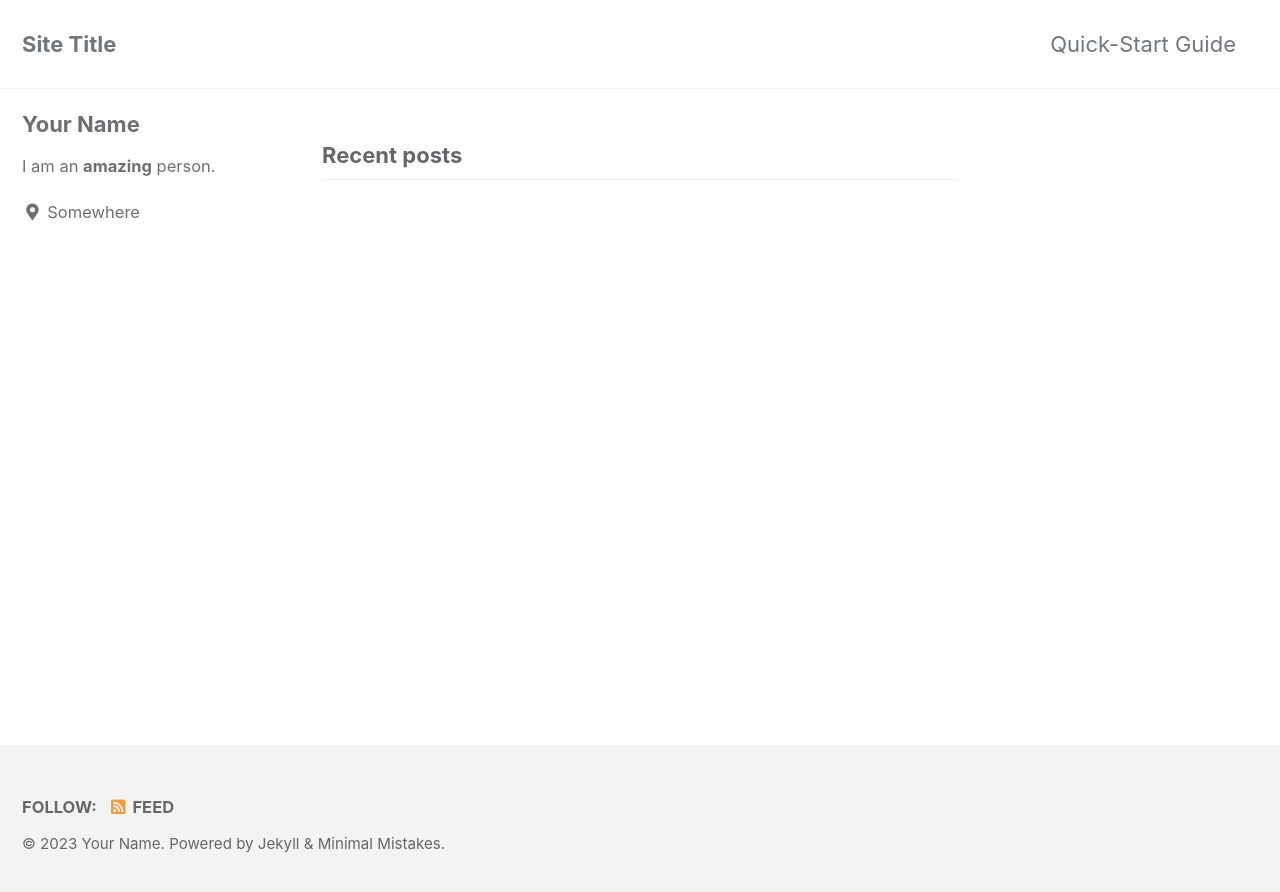
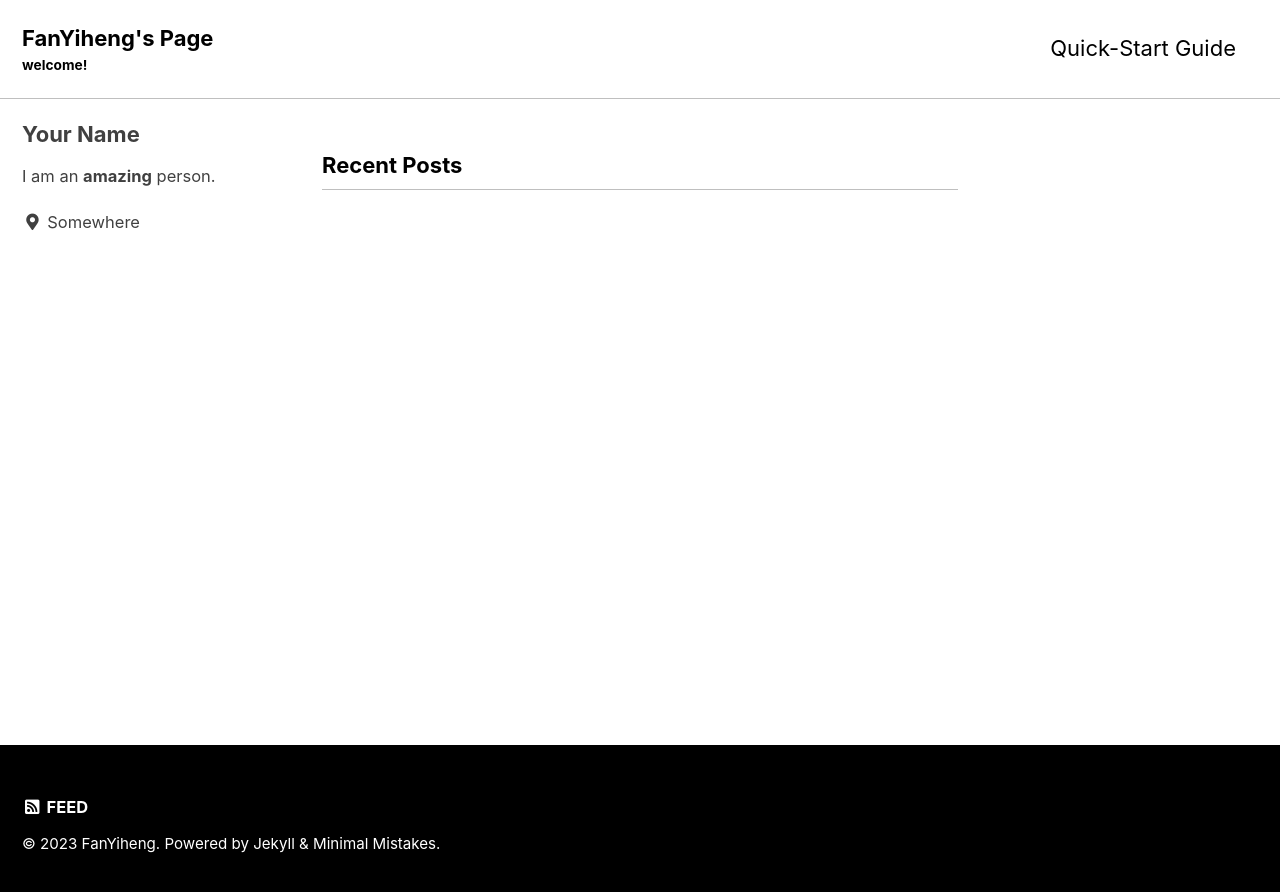
Before and after one commit to Fan-Yiheng/Fan-Yiheng.github.io, a Jekyll site: the page built from index.html, in a window 1280 px wide. Shown: the top 892 px of the page. Built offline with Jekyll 4.4.1, drawn with Linux system fonts in a browser that asks for light colours; cached includes are drawn as plain includes; the list of posts is cut into pages by our own code.

Commit message:
Update _config.yml

```diff
--- a/_config.yml
+++ b/_config.yml
@@ -12,18 +12,18 @@
 
 # theme                  : "minimal-mistakes-jekyll"
 # remote_theme           : "mmistakes/minimal-mistakes"
-minimal_mistakes_skin    : "default" # "air", "aqua", "contrast", "dark", "dirt", "neon", "mint", "plum", "sunrise"
+minimal_mistakes_skin    : "contrast" # "air", "aqua", "contrast", "dark", "dirt", "neon", "mint", "plum", "sunrise"
 
 # Site Settings
-locale                   : "en-US"
-title                    : "Site Title"
+locale                   : "Chinese-CN"
+title                    : "FanYiheng's Page"
 title_separator          : "-"
-subtitle                 : # site tagline that appears below site title in masthead
-name                     : "Your Name"
-description              : "An amazing website."
-url                      : # the base hostname & protocol for your site e.g. "https://mmistakes.github.io"
+subtitle                 : "welcome!"# site tagline that appears below site title in masthead
+name                     : "FanYiheng"
+description              : "my first self webpage."
+url                      : "https://fan-yiheng.github.io/"# the base hostname & protocol for your site e.g. "https://mmistakes.github.io"
 baseurl                  : # the subpath of your site, e.g. "/blog"
-repository               : # GitHub username/repo-name e.g. "mmistakes/minimal-mistakes"
+repository               : "https://github.com/Fan-Yiheng"# GitHub username/repo-name e.g. "mmistakes/minimal-mistakes"
 teaser                   : # path of fallback teaser image, e.g. "/assets/images/500x300.png"
 logo                     : # path of logo image to display in the masthead, e.g. "/assets/images/88x88.png"
 masthead_title           : # overrides the website title displayed in the masthead, use " " for no title
```
